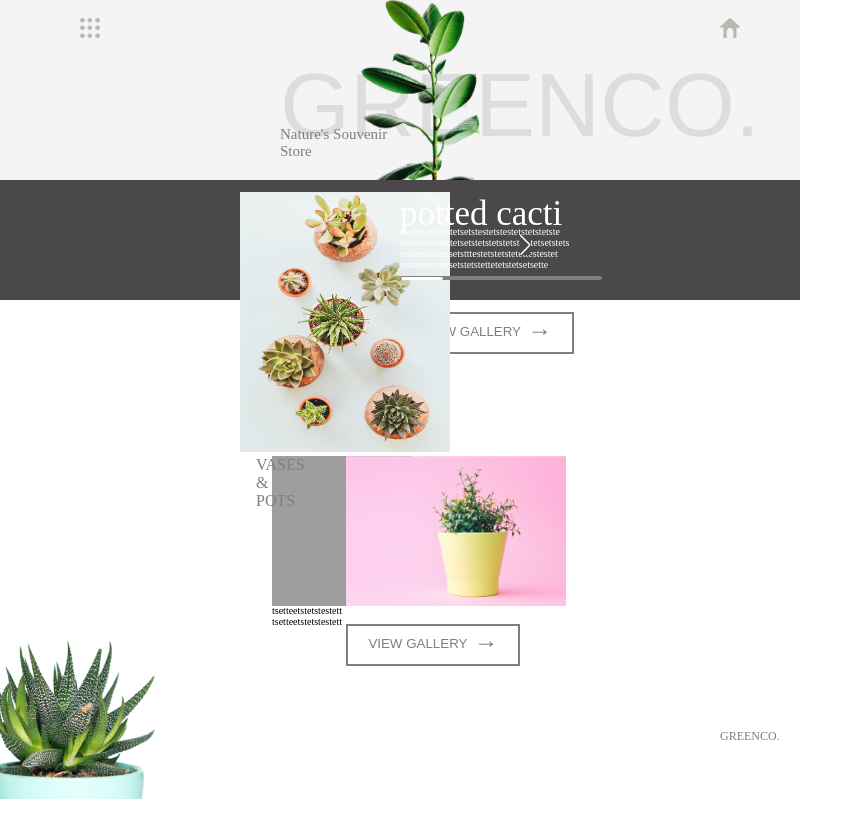
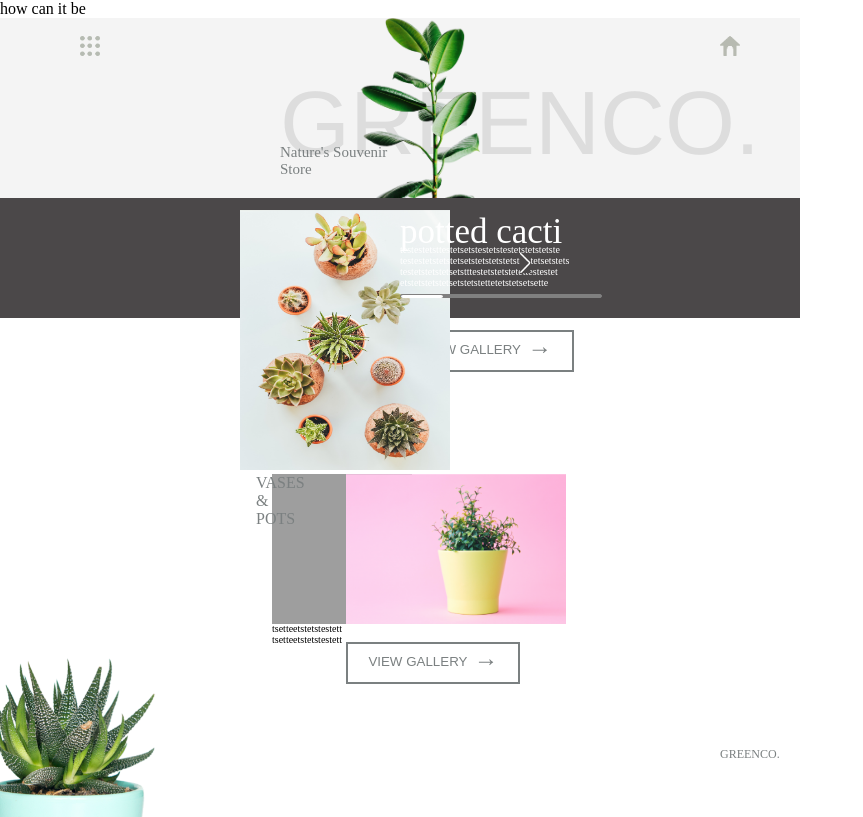
Before and after one commit to Veer16/House-of-Code, a plain HTML site: page index.html in a window 1280 px wide. Shown: the whole page, without its empty margins (0-863 px from the left). Drawn offline with Linux system fonts and the light colour scheme; grey boxes are pictures that could not be loaded.

Commit message:
Update index.html

```diff
--- a/index.html
+++ b/index.html
@@ -10,7 +10,7 @@
 </head>
 <body>
 
-  <div></div>
+  <div>how can it be</div>
 <div class = "background1">
   <img class = "option" src="images/optionButton.png"></img>
   <img class = 'home' src="images/homeButton.png"></img>
```
